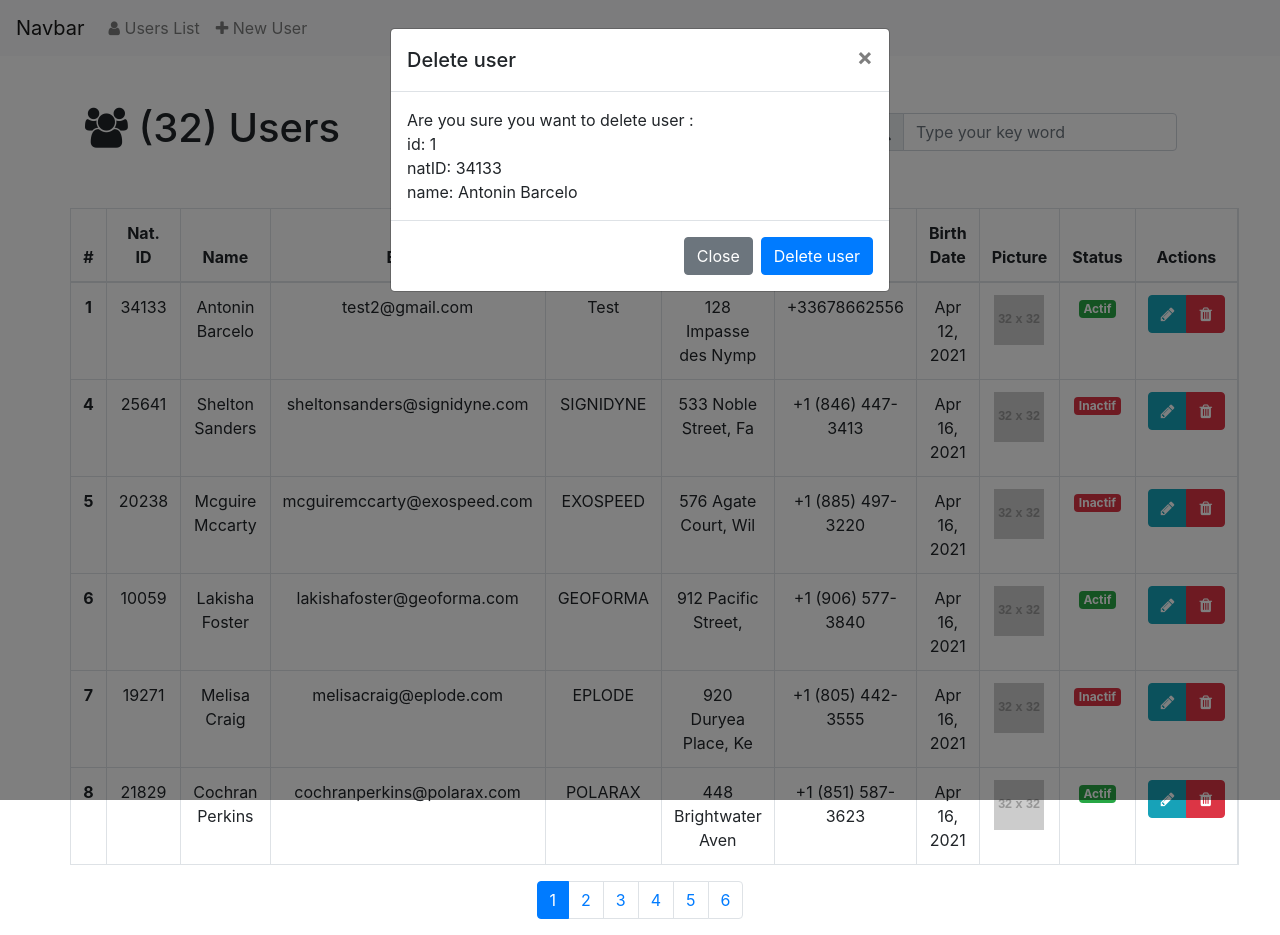
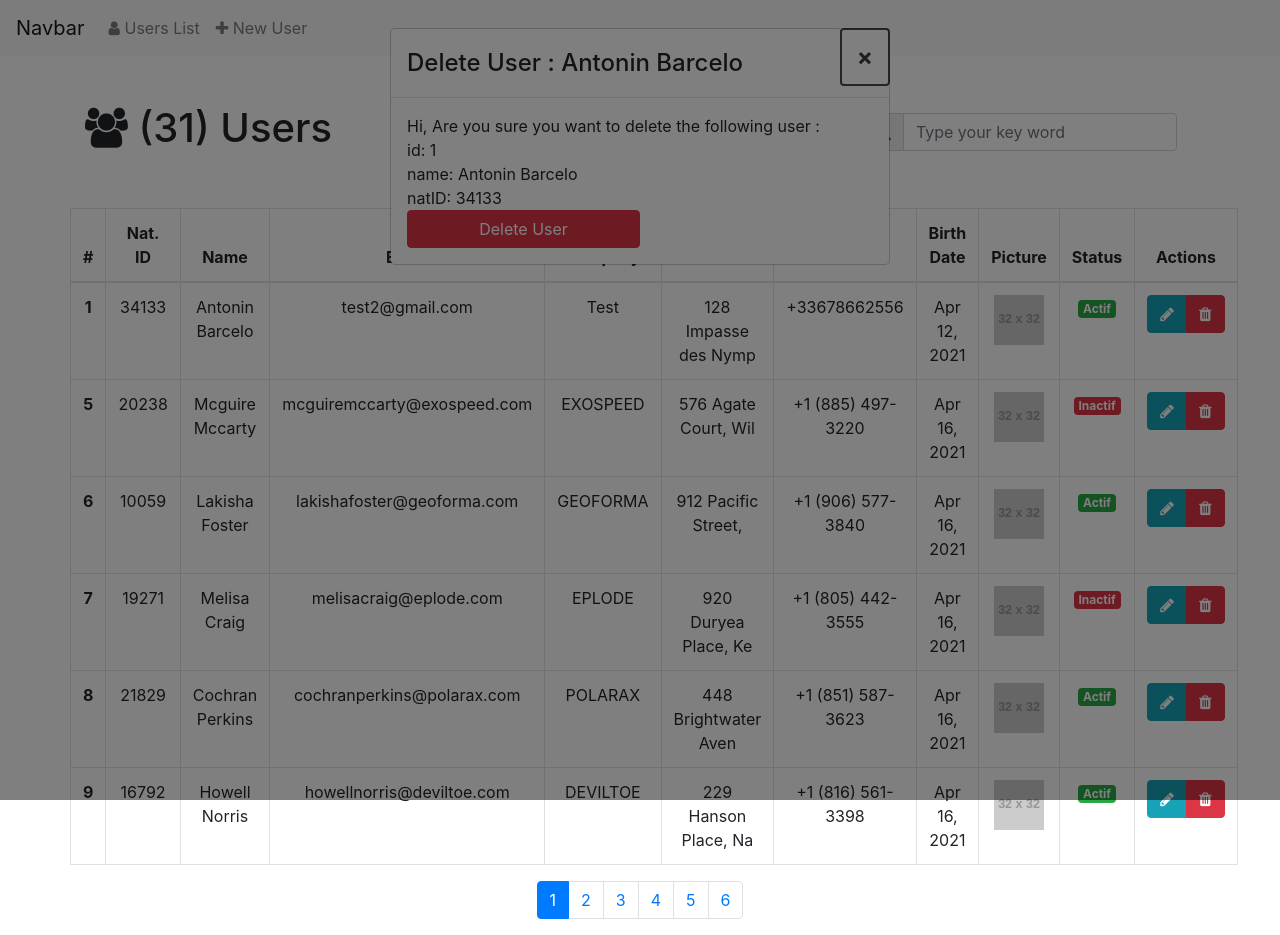
Before and after one commit to AntoninB4440/first-angular-app, an Angular app: page /users in a window 1280 px wide. Both pictures are taken after a click on the link 1205 px from the left and 314 px from the top of the page. Built offline with nearby package versions, Linux system fonts and the light colour scheme; data requests are answered from the project's data file.

Commit message:
change modal to ng modal

```diff
--- a/package.json
+++ b/package.json
@@ -17,6 +17,7 @@
     "@angular/compiler": "~11.2.10",
     "@angular/core": "~11.2.10",
     "@angular/forms": "~11.2.10",
+    "@angular/localize": "~11.2.10",
     "@angular/platform-browser": "~11.2.10",
     "@angular/platform-browser-dynamic": "~11.2.10",
     "@angular/router": "~11.2.10",
@@ -24,6 +25,7 @@
     "@fortawesome/free-brands-svg-icons": "^5.15.2",
     "@fortawesome/free-regular-svg-icons": "^5.15.2",
     "@fortawesome/free-solid-svg-icons": "^5.15.2",
+    "@ng-bootstrap/ng-bootstrap": "^9.1.0",
     "bootstrap": "^4.6.0",
     "font-awesome": "^4.7.0",
     "jquery": "^3.6.0",
--- a/src/app/app.module.ts
+++ b/src/app/app.module.ts
@@ -11,6 +11,8 @@ import { FormsModule } from '@angular/forms';
 import { ToastrModule } from 'ngx-toastr';
 import { BrowserAnimationsModule } from '@angular/platform-browser/animations';
 import { UserModifyComponent } from './user-modify/user-modify.component';
+import { NgbModule } from '@ng-bootstrap/ng-bootstrap';
+import { DeleteModalComponent } from './delete-modal/delete-modal.component';
 
 
 @NgModule({
@@ -19,7 +21,8 @@ import { UserModifyComponent } from './user-modify/user-modify.component';
     HeaderComponent,
     UserListComponent,
     UsersAddComponent,
-    UserModifyComponent
+    UserModifyComponent,
+    DeleteModalComponent
   ],
   imports: [
     BrowserModule,
@@ -27,7 +30,8 @@ import { UserModifyComponent } from './user-modify/user-modify.component';
     AppRoutingModule,
     HttpClientModule,
     FormsModule,
-    ToastrModule.forRoot()
+    ToastrModule.forRoot(),
+    NgbModule
   ],
   providers: [],
   bootstrap: [AppComponent]
--- /dev/null
+++ b/src/app/delete-modal/delete-modal.component.html
@@ -0,0 +1,13 @@
+<div class="modal-header">
+  <h4 class="modal-title" id="modal-basic-title">Delete User : {{user.name}}</h4>
+  <button type="button" class="close" aria-label="Close" (click)="close()">
+  <span aria-hidden="true">&times;</span>
+  </button>
+  </div>
+  <div class="modal-body">
+    Hi, Are you sure you want to delete the following user : <br>
+    id: {{user.id}}<br>
+    name: {{user.name}}<br>
+    natID: {{user.natID}}<br>
+  <button  type="submit" class="btn btn-danger w-50 align-center"  (click)="deleteUser(user.id)">Delete User</button>
+  </div>
--- /dev/null
+++ b/src/app/delete-modal/delete-modal.component.ts
@@ -0,0 +1,43 @@
+import { Component, Input, OnInit } from '@angular/core';
+import { NgbActiveModal, NgbModal } from '@ng-bootstrap/ng-bootstrap';
+import { ToastrService } from 'ngx-toastr';
+import { User } from '../models/user';
+import { UserService } from '../service/user/user.service';
+import { UserListComponent } from '../user-list/user-list.component';
+
+@Component({
+  selector: 'app-delete-modal',
+  templateUrl: './delete-modal.component.html',
+  styleUrls: ['./delete-modal.component.css']
+})
+export class DeleteModalComponent implements OnInit {
+
+  @Input() user = {} as User;
+
+  constructor( private modalService : NgbModal, private activeModal: NgbActiveModal, private userService : UserService, private toastr: ToastrService) { }
+
+  ngOnInit(): void {
+    console.log(this.user)
+  }
+
+  open() {
+    this.modalService.open(DeleteModalComponent);
+  }
+
+  close() {
+    this.activeModal.dismiss('Cross click')
+  }
+
+  deleteUser(id: number) {
+    this.userService.delete(id).subscribe(res => {
+      if (res) {
+        this.close();
+        this.toastr.success('The user have been deleted correctly');
+      } else {
+        this.close();
+        this.toastr.error('Something went rwrong during the processus');
+      }
+    })
+  }
+
+}
--- a/src/app/user-list/user-list.component.html
+++ b/src/app/user-list/user-list.component.html
@@ -69,9 +69,10 @@
           <td>
             <div class="btn-group" role="group" aria-label="Basic exemple">
               <a type="button" class="btn btn-info" routerLink="/users/modify/{{user.id}}"><i class="fa fa-pencil"></i></a>
-              <a type="button" class="btn btn-danger" data-toggle="modal" [attr.data-target]="'#Modal'+user.id" ><i class="fa fa-trash"></i></a>
+              <a type="button" class="btn btn-danger" (click)="deleteUser(user)"><i class="fa fa-trash"></i></a>
             </div>
           </td>
+
           <!-- Modal -->
           <div class="modal fade" id="Modal{{user.id}}" tabindex="-1" role="dialog" aria-labelledby="exampleModalLabel" aria-hidden="true">
             <div class="modal-dialog" role="document">
@@ -90,7 +91,7 @@
                 </div>
                 <div class="modal-footer">
                   <button type="button" class="btn btn-secondary" data-dismiss="modal">Close</button>
-                  <button type="button" class="btn btn-primary" data-dismiss="modal" (click)="deleteUser(user.id)">Delete user</button>
+                  <button type="button" class="btn btn-primary" data-dismiss="modal">Delete user</button>
                 </div>
               </div>
             </div>
--- a/src/app/user-list/user-list.component.ts
+++ b/src/app/user-list/user-list.component.ts
@@ -1,7 +1,9 @@
 import { Component, OnInit } from '@angular/core';
 import { Router } from '@angular/router';
+import { NgbModal } from '@ng-bootstrap/ng-bootstrap';
 import { ToastrService } from 'ngx-toastr';
 import * as _ from 'underscore';
+import { DeleteModalComponent } from '../delete-modal/delete-modal.component';
 import { User } from '../models/user';
 import { UserService } from '../service/user/user.service';
 
@@ -19,7 +21,7 @@ export class UserListComponent implements OnInit {
   query: any;
   isActive: string = 'All';
 
-  constructor(private userService : UserService, private route : Router, private toastr : ToastrService) {
+  constructor(private userService : UserService, protected modalService: NgbModal) {
   }
 
   ngOnInit(): void {
@@ -71,15 +73,9 @@ export class UserListComponent implements OnInit {
     console.log(this.query)
   }
 
-  deleteUser(id: number) {
-    this.userService.delete(id).subscribe(res => {
-      if (res) {
-        this.toastr.success('The user have been correctly deleted');
-        this.populateUser()
-      } else {
-        this.toastr.error('Sorry, something when wrong during the operation')
-      }
-    })
+  deleteUser(user : User) {
+    let modal = this.modalService.open(DeleteModalComponent);
+    modal.componentInstance.user = user;
   }
 
 
--- a/src/data/db.json
+++ b/src/data/db.json
@@ -12,19 +12,6 @@
       "address": "128 Impasse des Nymphéas , 44300 , Nantes",
       "birthDate": "2021-04-12",
       "token": "7716603d-bdd7-4e96-a4ed-8b7c69d77427"
-    },
-    {
-      "id": 4,
-      "natID": 25641,
-      "isActive": false,
-      "picture": "http://placehold.it/32x32",
-      "name": "Shelton Sanders",
-      "company": "SIGNIDYNE",
-      "email": "sheltonsanders@signidyne.com",
-      "phone": "+1 (846) 447-3413",
-      "address": "533 Noble Street, Faxon, South Carolina, 406",
-      "birthDate": "Fri Apr 16 2021 10:28:30 GMT+0200 (heure d’été d’Europe centrale)",
-      "token": "c1c5bace-c7bc-4e4c-8a1f-ea4770a5bff0"
     },
     {
       "id": 5,
--- a/src/polyfills.ts
+++ b/src/polyfills.ts
@@ -1,3 +1,7 @@
+/***************************************************************************************************
+ * Load `$localize` onto the global scope - used if i18n tags appear in Angular templates.
+ */
+import '@angular/localize/init';
 /**
  * This file includes polyfills needed by Angular and is loaded before the app.
  * You can add your own extra polyfills to this file.
```
Also changed, not shown: src/app/delete-modal/delete-modal.component.css (added), 2 other files (tests, documents, lock files or other folders).
